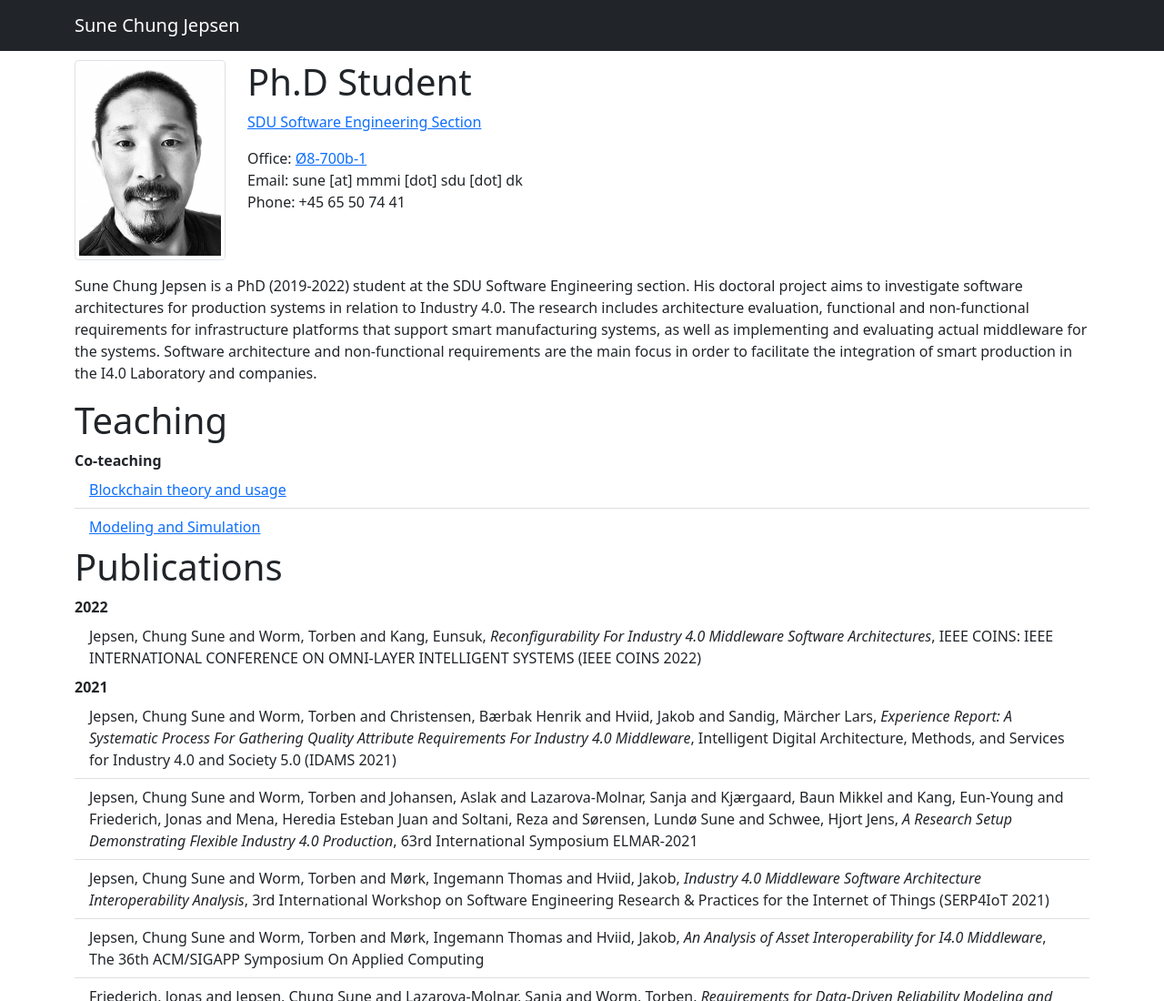
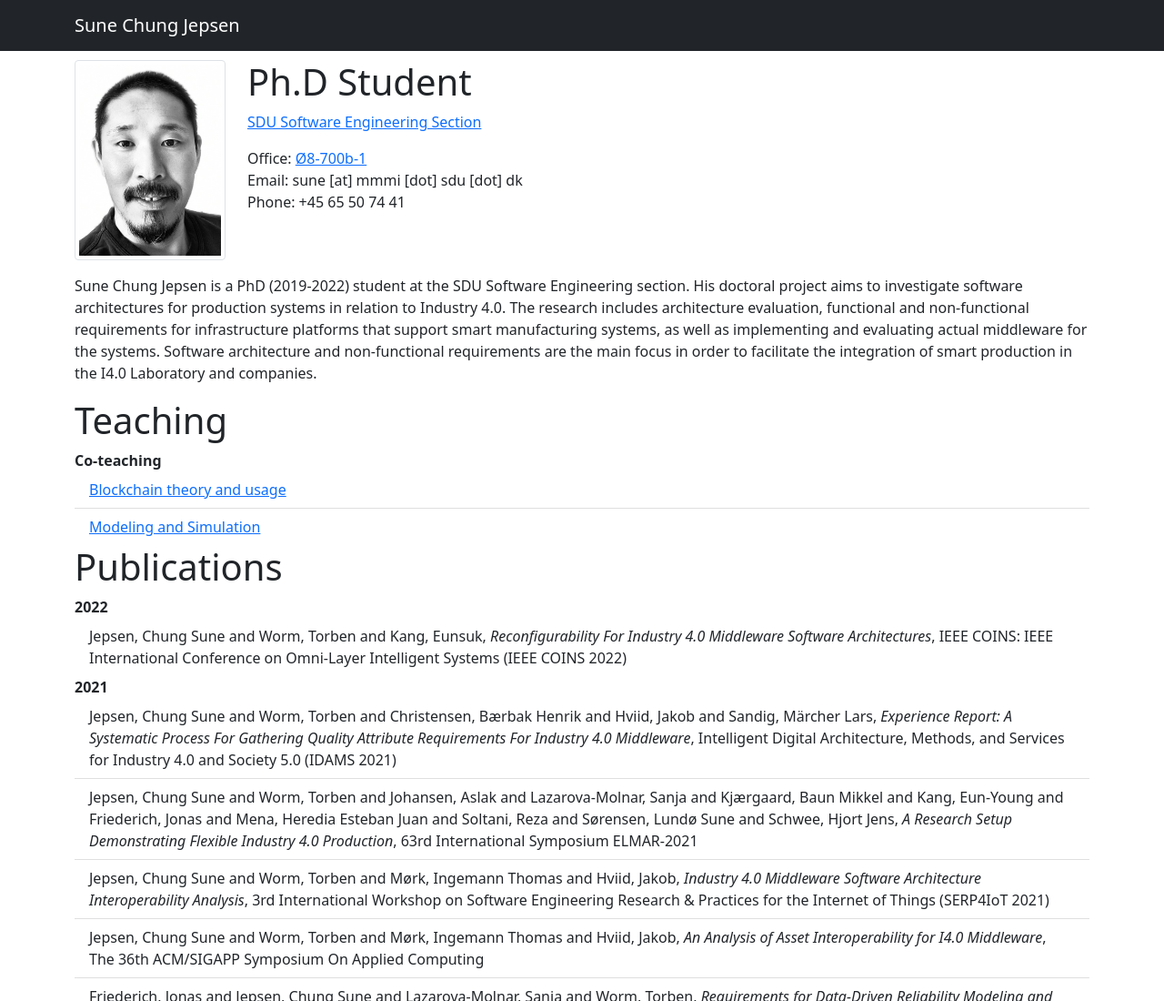
Before and after one commit to SuneJepsen/SuneJepsen.github.io, a plain HTML site: page index.html in a window 1280 px wide. Shown: the top 1100 px of the page at 91% size. Drawn offline with nearby package versions, Linux system fonts and the light colour scheme.

Commit message:
Adjusted capitalization

```diff
--- a/index.html
+++ b/index.html
@@ -70,7 +70,7 @@
                     <h1>Publications</h1>
 					 <b>2022</b>
 					 <ul class="list-group list-group-flush">
-                        <li class="list-group-item">Jepsen, Chung Sune and Worm, Torben and Kang, Eunsuk, <em>Reconfigurability For Industry 4.0 Middleware Software Architectures</em>, IEEE COINS: IEEE INTERNATIONAL CONFERENCE ON OMNI-LAYER INTELLIGENT SYSTEMS (IEEE COINS 2022)</li>
+                        <li class="list-group-item">Jepsen, Chung Sune and Worm, Torben and Kang, Eunsuk, <em>Reconfigurability For Industry 4.0 Middleware Software Architectures</em>, IEEE COINS: IEEE International Conference on Omni-Layer Intelligent Systems (IEEE COINS 2022)</li>
                      </ul>
                     <b>2021</b>
                     <ul class="list-group list-group-flush">
```
